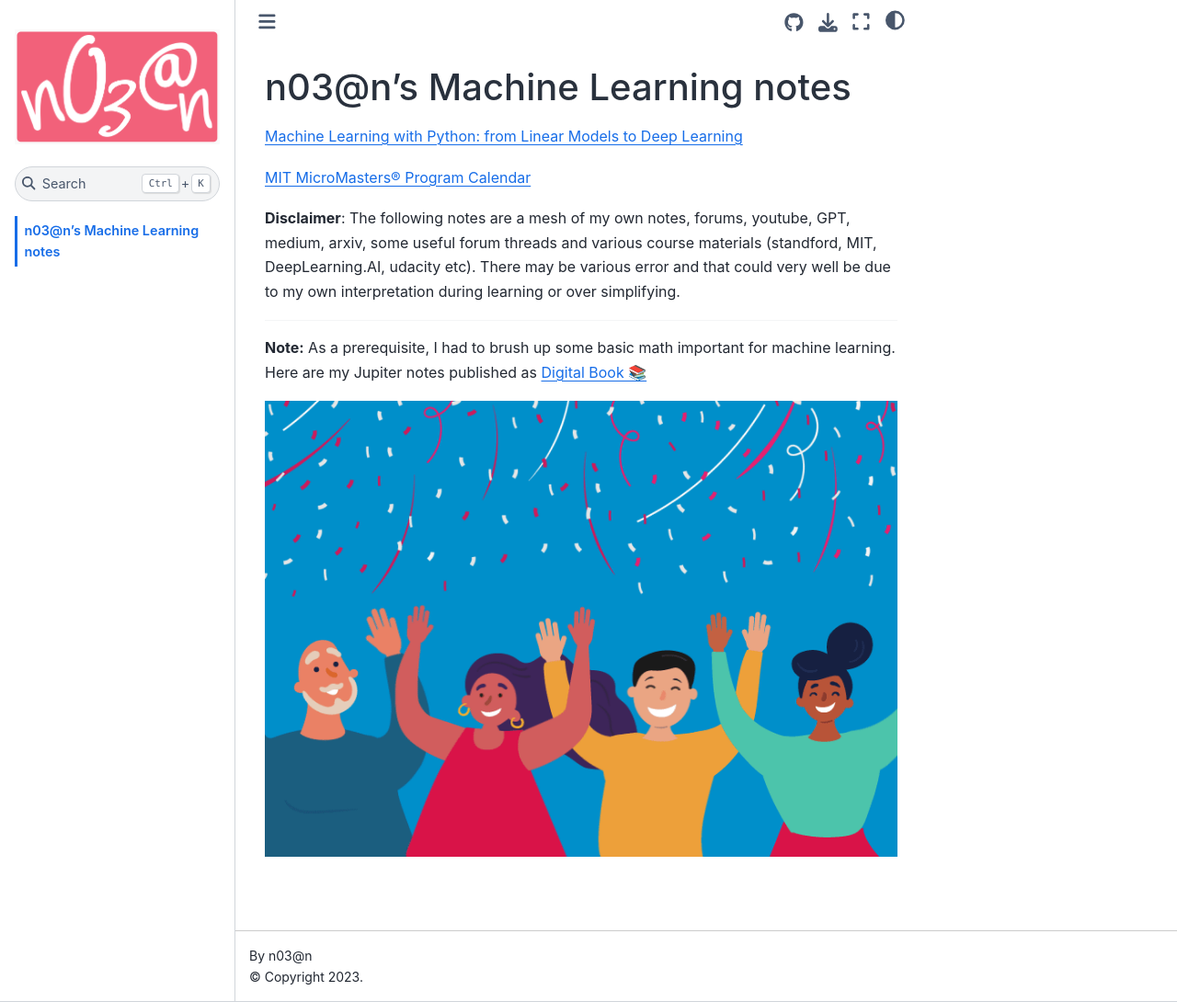
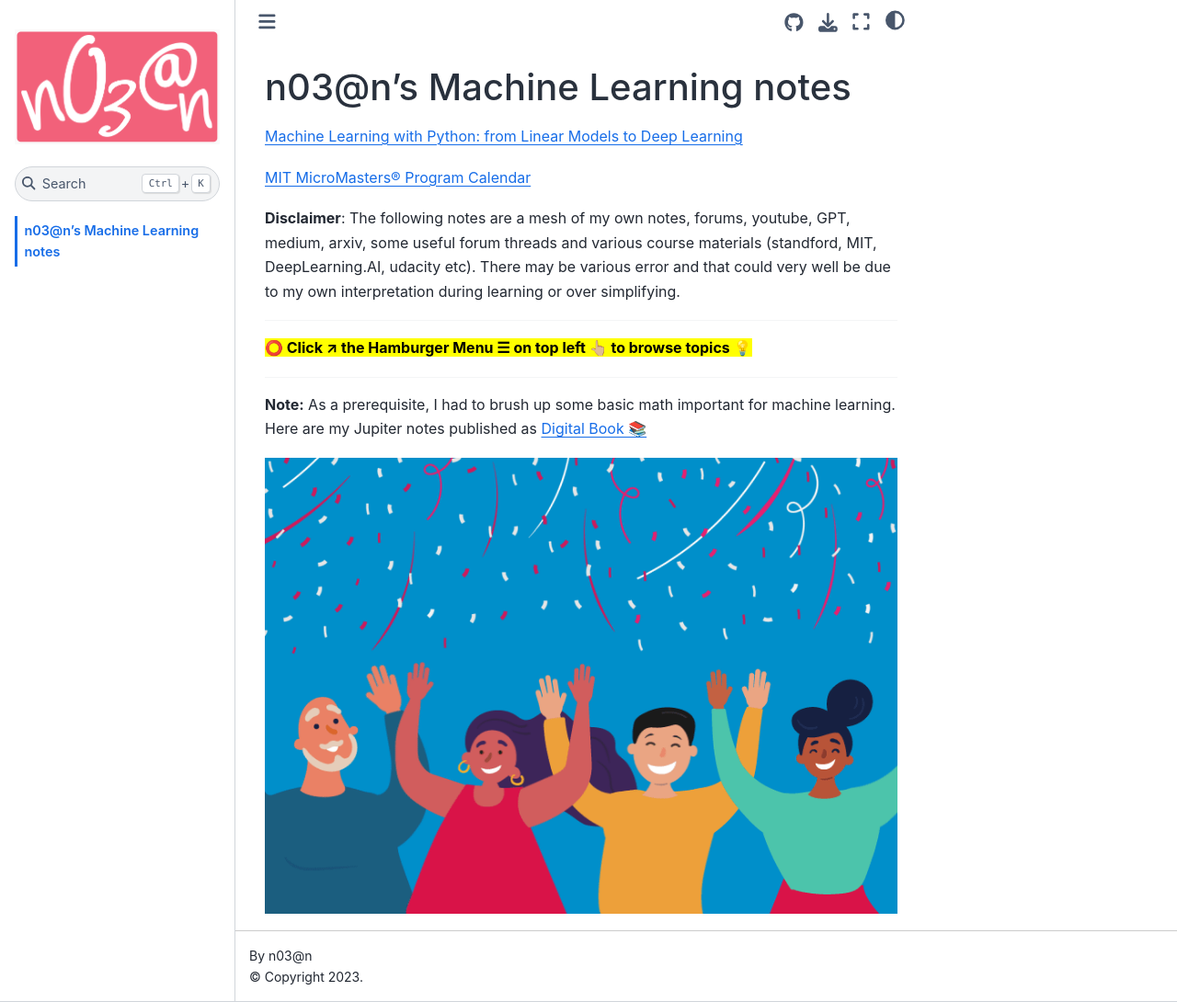
Before and after one commit to N0-man/MIT-MachineLearning-MicroMasters, a Jupyter Book: the page built from INTRO.md, in a window 1280 px wide and 1090 px high. Shown: the whole window at 92% size. Built offline with Jupyter Book 1.0.4 settings and Sphinx 7.4.7 and the Sphinx Book theme 1.1.4, drawn with Linux system fonts in a browser that asks for light colours; pages that are not in the unit, such as notebooks, are missing from menus.

Commit message:
update jupiterbook intro page

````diff
--- a/INTRO.md
+++ b/INTRO.md
@@ -8,10 +8,11 @@
 
 ---
 
+<span style="background:yellow;color:black">**⭕️ Click ↗ the Hamburger Menu ☰ on top left 👆🏼 to browse topics 💡**
+</span>
+
+---
+
 **Note:** As a prerequisite, I had to brush up some basic math important for machine learning. Here are my Jupiter notes published as [Digital Book 📚](https://N0-man.github.io/math-for-machine-learning/)
 
 ![alt text](image.png)
-
-```{tableofcontents}
-
-```
````
